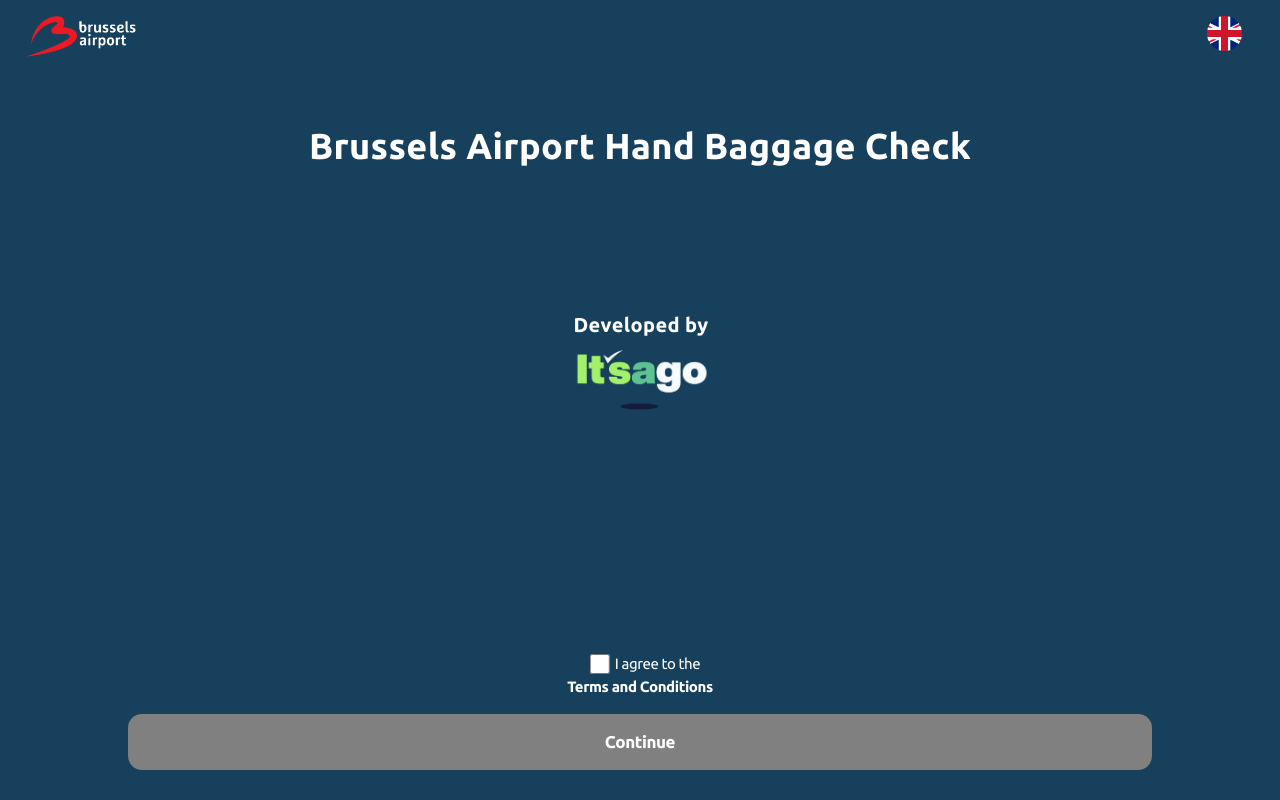
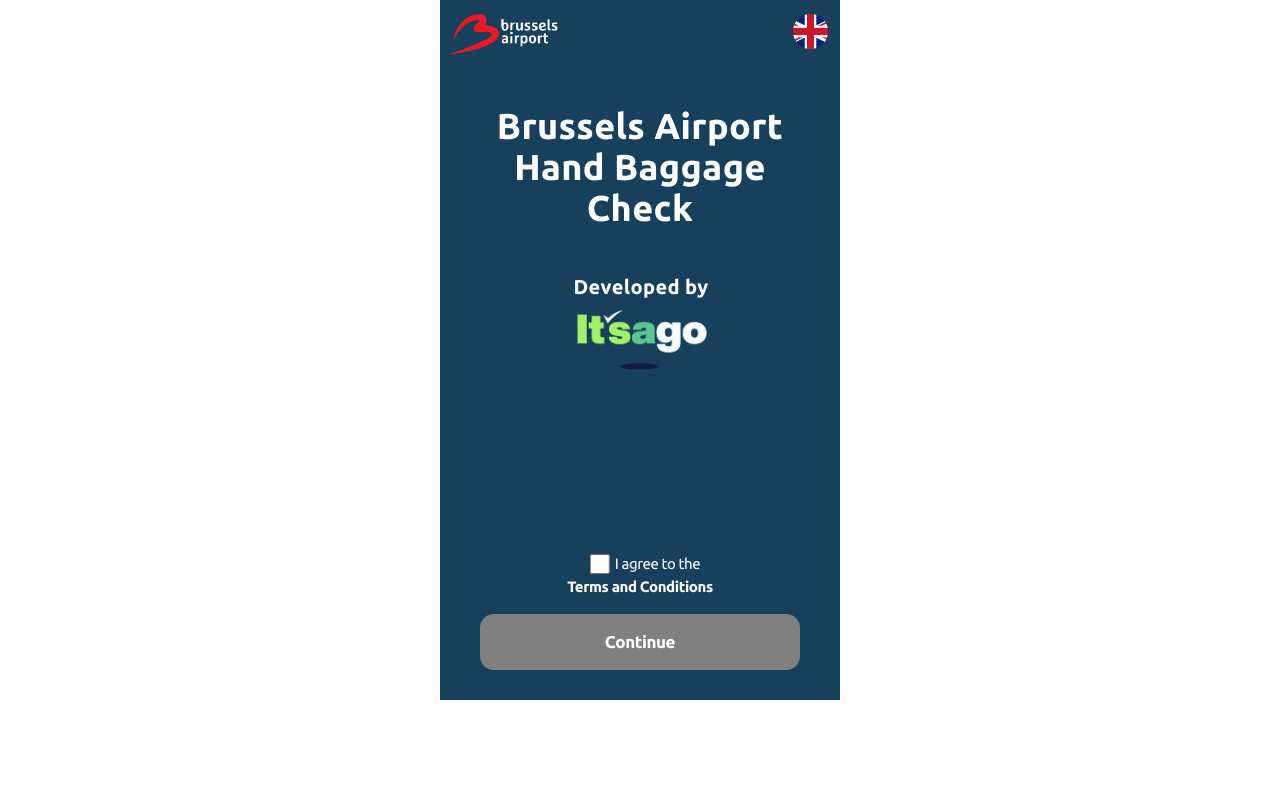
Before and after one commit to jorensjongers/itsago-frontend, a React app: page / in a window 1280 px wide. Built offline with nearby package versions, Linux system fonts and the light colour scheme.

Commit message:
crop app size in desktop browser

```diff
--- a/src/components/screens/InstructionScreen.jsx
+++ b/src/components/screens/InstructionScreen.jsx
@@ -14,7 +14,7 @@ export class InstructionScreen extends Component {
     render() {
         return (
             <div className='instructions'>
-                <h6> Use camera or gallery </h6>
+                <h6> Use camera </h6>
                 <ul>
                 <li>
                     <img src={CameraIcon}/>
--- a/src/index.html
+++ b/src/index.html
@@ -2,7 +2,7 @@
 <html lang="en">
 <head>
    <meta charset="UTF-8">
-   <meta name="viewport" content="width=device-width, initial-scale=1">
+   <meta name="viewport" content="width=device-width, initial-scale=1.0">
    <title>local dev server</title>
 </head>
 <body>
--- a/src/styles/app.scss
+++ b/src/styles/app.scss
@@ -18,6 +18,10 @@
 /* set background color for whole app */
 .app {
     background-color: #17405C;
+    position: relative;
     width: 100vw;
+    max-width: 400px;
+    max-height: 700px;
     height: 100vh;
+    margin: 0 auto;
 }
--- a/src/styles/components/buttons.scss
+++ b/src/styles/components/buttons.scss
@@ -1,11 +1,13 @@
 /* standard button at bottom of screen */
 
 button {
+    position: absolute;
     border: none;
     padding: 0px;
     height: 56px;
-    left: 10vw;
-    width: 80vw;
+    left: 10%;
+    width: 80%;
+    bottom: 30px;
     background: #C4211C;
     border-radius: 14px;
     color: #FFFFFF;
@@ -17,15 +19,6 @@ button {
 
 }
 
-.welcome > button {
-    position: absolute;
-    bottom: 30px;
-}
-
-.terms > button {
-    position: absolute;
-    bottom: 5%;
-}
 
 .instructions > button {
     position: absolute;
@@ -82,6 +75,7 @@ div.cam-button {
 
 .home-choice {
     position: absolute;
+    width: 100%;
     bottom: 40px;
 }
 
@@ -98,13 +92,13 @@ div.cam-button {
 }
 
 .confirm > button.again {
-    width: 35vw;
-    left: 10vw;
+    width: 35%;
+    left: 10%;
 }
 
 .confirm > button.continue {
-    width: 35vw;
-    left: 55vw;
+    width: 35%;
+    left: 55%;
 }
 
 .response > button {
--- a/src/styles/components/camera.scss
+++ b/src/styles/components/camera.scss
@@ -4,14 +4,14 @@
 }
 .preview {
     position: "absolute";
-    width: 80vw;
-    left: 10vw;
-    margin-top: 20vh;
+    width: 80%;
+    left: 10%;
+    margin-top: 20%;
 }
 
 .camera {
     position: absolute;
-    top: 10vh;
+    top: 10%;
 	bottom: 0;
 	left: 0;
 	right: 0;
--- a/src/styles/components/images.scss
+++ b/src/styles/components/images.scss
@@ -1,14 +1,14 @@
 img.bac-logo {
     position: absolute;
-    left: 2vw;
-    top: 2vh;
+    left: 2%;
+    top: 2%;
     width: 110px;
 }
 
 img.itsago {
     position: absolute;
     display: block;
-    top: 40vh;
+    top: 40%;
     left: 50%;
     transform: translate(-50%, 0);
     height: 100px;
@@ -20,7 +20,7 @@ img.cam-button {
     position: absolute;
     display: block;
     max-height: 30px;
-    margin-left: 50vw;
+    margin-left: 60%;
     margin-top: -4px;
 }
 
@@ -28,8 +28,8 @@ img.cam-button {
 img.picture {
     position: relative;
     display: block;
-    max-height: 30vh;
-    top: 25vh;
+    max-height: 30%;
+    top: 25%;
     margin-left: auto;
     margin-right: auto;
 }
@@ -37,8 +37,8 @@ img.picture {
 img.allowed {
     position: relative;
     display: block;
-    max-height: 25vh;
-    top: 25vh;
+    max-height: 25%;
+    top: 25%;
     margin-left: auto;
     margin-right: auto;
     border: 7px solid green;
@@ -47,8 +47,8 @@ img.allowed {
 img.warning {
     position: relative;
     display: block;
-    max-height: 25vh;
-    top: 25vh;
+    max-height: 25%;
+    top: 25%;
     margin-left: auto;
     margin-right: auto;
     border: 7px solid orange;
@@ -58,8 +58,8 @@ img.warning {
 img.prohibited {
     position: relative;
     display: block;
-    max-height: 25vh;
-    top: 25vh;
+    max-height: 25%;
+    top: 25%;
     margin-left: auto;
     margin-right: auto;
     border: 7px solid red;
@@ -74,8 +74,8 @@ img.checkmark {
 img.language-icon {
     position: absolute;
     max-height: 35px;
-    right: 3vw;
-    top: 2vh;
+    right: 3%;
+    top: 2%;
 }
 
 .instructions > ul > li > ul > li > img {
@@ -90,7 +90,7 @@ img.language-icon {
 
 .confirm > img {
     position: absolute;
-    top: 15vh;
+    top: 15%;
     left: 50%;
     transform: translate(-50%, 0)
 }
@@ -98,20 +98,20 @@ img.language-icon {
 
 .image {
     position: absolute;
-    top: 10vh;
+    top: 10%;
     left: 50%;
     transform: translate(-50%, 0)
 }
 
 .image > .icon {
-    max-height: 10vh;
+    max-height: 10%;
     position: absolute;
     z-index: 1;
     right: 0px;
 }
 
 .image > .picture {
-    max-height: 25vh;
+    max-height: 25%;
     position: relative;
     opacity: 0.7;
     top: 40px;
@@ -121,7 +121,7 @@ img.language-icon {
 .nopicture > .icon {
     max-height: 80px;
     position: absolute;
-    top: 15vh;
+    top: 15%;
     left: 50%;
     transform: translate(-50%, 0);
     z-index: 1;
--- a/src/styles/components/searchbar.scss
+++ b/src/styles/components/searchbar.scss
@@ -1,12 +1,18 @@
-* { box-sizing: border-box; }
+//* { box-sizing: border-box; }
 
+
+form.autocomplete {
+  position: absolute;
+  top: 10%;
+  width: 100%;
+  height: 100%;
+}
 
 /* search bar */
 .autocomplete > input {
-  position: absolute;
-  top: 10vh;
-  left: 10vw;
-  width: 80vw;
+  position: relative;
+  left: 10%;
+  width: 80%;
   border-radius: 14pt;
   border: none;
   font-family: 'ubuntu';
@@ -18,18 +24,18 @@
 
 /* suggestion list */
 .autocomplete > .list {
-  position: absolute;
+  position: relative;
   border-radius: 14pt;
   list-style-type: none;
-  top: calc(10vh + 55px);
-  left: 10vw;
-  width: 80vw;
+  margin-top: 5%;
+  left: 10%;
+  width: 80%;
   background-color: white;
 }
 
 /* suggestion items */
 .autocomplete-items {
-  width: 80vw;
+  width: 80%;
   background-color: transparent;
   padding: 8px 20px;
   font-family: 'ubuntu';
@@ -43,13 +49,7 @@
   bottom: 120px;
   border-radius: 14pt;
   list-style-type: none;
-  left: 10vw;
-  width: 80vw;
+  left: 10%;
+  width: 80%;
   background-color: white;
 }
-
-.autocomplete > button {
-  position: absolute;
-  left: 10vw;
-  bottom: 10vh;
-}
--- a/src/styles/components/text.scss
+++ b/src/styles/components/text.scss
@@ -1,11 +1,11 @@
 h1 {
     position: absolute;
     height: 123px;
-    top: 125px;
+    top: 15%;
     left: 0px;
     right: 0px;
-    margin-left: 5vw;
-    margin-right: 5vw;
+    margin-left: 5%;
+    margin-right: 5%;
 
     font-family: Ubuntu;
     font-style: normal;
@@ -18,10 +18,16 @@ h1 {
     color: #FFFFFF;
 }
 
+@media screen and (min-height: 700px) {
+    h1 {
+       font-size: 36px;
+    }
+}
+
 h2 {
     position: absolute;
-    top: 38vh;
-    height: 76px;
+    top: 38%;
+    height: 76%;
     left: 17px;
     right: 15px;
 
@@ -54,8 +60,8 @@ h5 {
     font-weight: normal;
     font-size: 15px;
     line-height: 20px;
-    left: 5vw;
-    right: 5vw;
+    left: 5%;
+    right: 5%;
 
 
     display: flex;
@@ -68,8 +74,8 @@ h5 {
 
 h6 {
     text-align: center;
-    left: 5vw;
-    right: 5vw;
+    left: 5%;
+    right: 5%;
     font-family: 'ubuntu';
     font-weight: normal;
     font-size: 15px;
@@ -96,35 +102,10 @@ h1.explanation {
     color: #FFFFFF;
 }
 
-h2.placeholder {
-    font-family: 'Courier New', Courier, monospace;
-    position: absolute;
-    left: 5vw;
-    right: 5vw;
-    bottom: 30vh;
-    margin-left: 5vw;
-    margin-right: 5vw;
-
-    font-style: normal;
-    font-weight: bold;
-    font-size: 34px;
-    line-height: 41px;
-
-    text-align: center;
-    letter-spacing: 0.374px;
-
-    color: #FFFFFF;
-}
-
-div.result > h2.placeholder {
-    bottom: 60vh;
-}
-
 /* Make clickable text bold */
 h6.link {
     font-weight: bold;
 }
-
 
 .input > h6 {
     position: absolute;
@@ -222,15 +203,17 @@ ul {
 }
 
 .terms > ul > li {
+    font-size: 15px;
     margin-top: 5px;
 }
 
 .instructions > h6 {
+    text-align: left;
     font-size: 20px;
     font-weight: bold;
     position: relative;
     top: 20px;
-    left: -40px
+    margin-left: 5%;
 
 }
 
```
